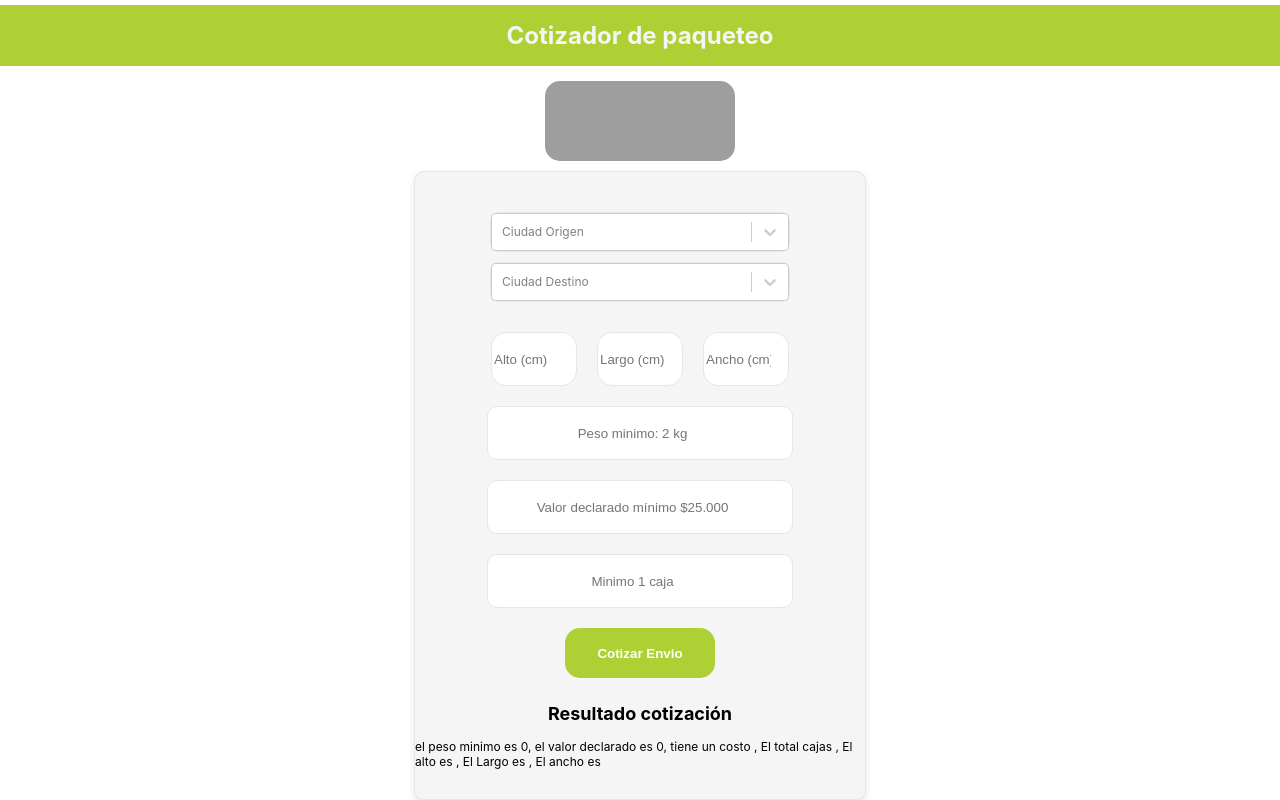
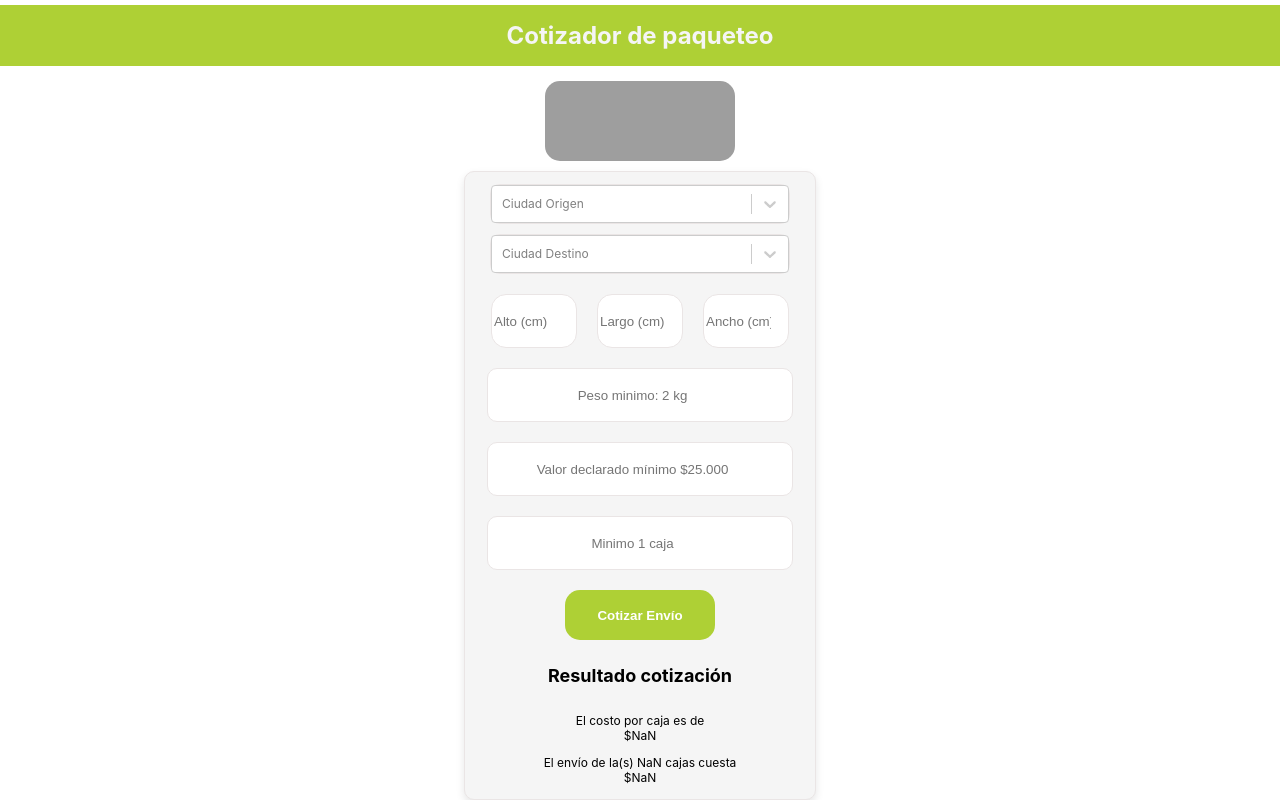
Before and after one commit to EdwinZarateP/Cotizador, a React (Vite) app: page / in a window 1280 px wide. Built offline with nearby package versions, Linux system fonts and the light colour scheme; grey boxes are pictures that could not be loaded.

Commit message:
modificacion28

```diff
--- a/src/componentes/calculadora.tsx
+++ b/src/componentes/calculadora.tsx
@@ -3,7 +3,7 @@ import SelectorCiudad from './ciudad.tsx';
 import SelectorPesos from './pesos.tsx';
 import SelectorPesoMinyDec from './pesoMinyDeclarado.tsx';
 import GenerarCotizacion from './cotizarEnvio.tsx';
-import Resultado from './resultadoCotizacion.tsx';
+// import Resultado from './resultadoCotizacion.tsx';
 import { useState } from 'react';
 
 
@@ -78,8 +78,9 @@ function Calculadora() {
         cajas={Number(valorCajas)}
         />
 
-        <Resultado/>
-        <div>
+        {/* <Resultado/> */}
+
+        {/* <div>
             el peso minimo es {valorPesoMin  ?? 0},
             el valor declarado es {valorDeclarado  ?? 0},
             tiene un costo {ciudadDestinoCosto},
@@ -87,7 +88,7 @@ function Calculadora() {
             El alto es {valorAlto},
             El Largo es {valorLargo},
             El ancho es {valorAncho}
-        </div>
+        </div> */}
 
 
       </div>
--- a/src/componentes/ciudad.tsx
+++ b/src/componentes/ciudad.tsx
@@ -43,7 +43,7 @@ const SelectorCiudad: React.FC<SelectorCiudadProps> = ({ onCiudadDestinoChange }
         onChange={manejarCiudadDestino}
       />
 
-      <div className='ciudades-seleccionadas'>
+      {/* <div className='ciudades-seleccionadas'>
         {OrigenSeleccionado && (
           <div className='ciudad-seleccionada'>
             <p><span className="negrita">Origen: <br /> </span>  {OrigenSeleccionado.nombre}</p>
@@ -55,7 +55,8 @@ const SelectorCiudad: React.FC<SelectorCiudadProps> = ({ onCiudadDestinoChange }
             <p><span className="negrita">Destino: <br /> </span> {DestinoSeleccionado.nombre}</p>
           </div>
         )}
-      </div>
+
+      </div> */}
     </div>
   );
 };
--- a/src/componentes/cotizarEnvio.tsx
+++ b/src/componentes/cotizarEnvio.tsx
@@ -1,56 +1,63 @@
+import React from 'react';
+
 interface GenerarCotizacionProps {
   peso: number;
-  declarado:number;
+  declarado: number;
   costo: number;
-  alto:number;
-  largo:number;
-  ancho:number;
-  cajas:number;
+  alto: number;
+  largo: number;
+  ancho: number;
+  cajas: number;
 }
 
-const GenerarCotizacion: React.FC<GenerarCotizacionProps> = ({ peso, declarado, costo ,alto, largo, ancho, cajas }) => {
+const GenerarCotizacion: React.FC<GenerarCotizacionProps> = ({
+  peso,
+  declarado,
+  costo,
+  alto,
+  largo,
+  ancho,
+  cajas,
+}) => {
+  let pesoSeleccionado: number | undefined;
 
   const mostrarMensaje = () => {
     const factorPeso = 400;
-    let pesoSeleccionado:number;
-    const pesoVolumetrico = ((alto/100) * (largo/100) * (ancho/100) * factorPeso);
-    let costoManejo=1878;
+    const pesoVolumetrico = (alto / 100) * (largo / 100) * (ancho / 100) * factorPeso;
+    let costoManejo = 1878;
 
     if (pesoVolumetrico > peso) {
-
-      if (declarado*0.005 < costoManejo) {
-        pesoSeleccionado = pesoVolumetrico  * costo + costoManejo;
-      }else {
-        pesoSeleccionado = pesoVolumetrico * costo + declarado*0.005;
+      if (declarado * 0.005 < costoManejo) {
+        pesoSeleccionado = pesoVolumetrico * costo + costoManejo;
+      } else {
+        pesoSeleccionado = pesoVolumetrico * costo + declarado * 0.005;
       }
-
     } else {
-      if (declarado*0.005 < costoManejo) {
-        pesoSeleccionado = peso  * costo + costoManejo;
-      }else {
-        pesoSeleccionado = peso * costo + declarado*0.005;
+      if (declarado * 0.005 < costoManejo) {
+        pesoSeleccionado = peso * costo + costoManejo;
+      } else {
+        pesoSeleccionado = peso * costo + declarado * 0.005;
       }
     }
-
-    alert(`el valor declarado aplicando el 0.5% es ${declarado*0.005},
-     y el valor estandar es ${costoManejo} por lo cual se escogió el mayor entre los dos.
-     El envío tiene un peso volumetrico de $:${pesoVolumetrico.toFixed(1)},
-     y un peso de ${peso}, por lo cual se escoge el mayor entre los dos.
-     El costo para esta ciudad por kg es ${costo}. por tanto el
-     costo por caja es de $ ${pesoSeleccionado.toFixed(0)}, el envío de la(s) ${cajas} cajas cuesta
-     $ ${(pesoSeleccionado*cajas).toFixed(0)}`);
   };
 
+  mostrarMensaje(); // Realizar cálculo al inicio
+
   return (
+    <div className='resultadoCotizacion'>
 
-       <div>
-
-         <button
-           className='botonCotizar'
-           onClick={mostrarMensaje}>
-           Cotizar Envio
+      <button className='botonCotizar' onClick={mostrarMensaje}>
+        Cotizar Envío
       </button>
 
+      <h2>Resultado cotización</h2>
+
+      {pesoSeleccionado !== undefined && (
+        <div>
+          <p>El costo por caja es de <br/> ${pesoSeleccionado.toFixed(0)}</p>
+          <p>El envío de la(s) {cajas} cajas cuesta <br/> ${pesoSeleccionado * cajas}</p>
+        </div>
+      )}
     </div>
   );
 };
--- a/src/componentes/resultadoCotizacion.tsx
+++ /dev/null
@@ -1,10 +0,0 @@
-const Resultado = () => {
-
-    return (
-      <div className="resultado">
-        <h2>Resultado cotización</h2>
-      </div>
-    );
-  };
-
-  export default Resultado;
--- a/src/estilos/calculadora.css
+++ b/src/estilos/calculadora.css
@@ -4,7 +4,7 @@
     Justify-content:center;
     Align-items:center;
     background-color:whitesmoke;
-    width: 450px;
+    width: 350px;
     height: 700px;
     border-radius: 10px;
     box-shadow: 0 4px 8px rgba(0, 0, 0, 0.1);
@@ -36,6 +36,16 @@
     border: 1px solid #eae5e5;
   }
 
+  .resultadoCotizacion{
+    Display: flex;
+    flex-wrap: wrap;
+    Justify-content:center;
+    Align-items:center;
+    flex-direction: column;
+    /* background-color: rebeccapurple; */
+    text-align: center;
+  }
+
   .botonCotizar{
     width: 150px;
     height: 50px;
```
Lines whose indentation alone changed are shown as unchanged.
